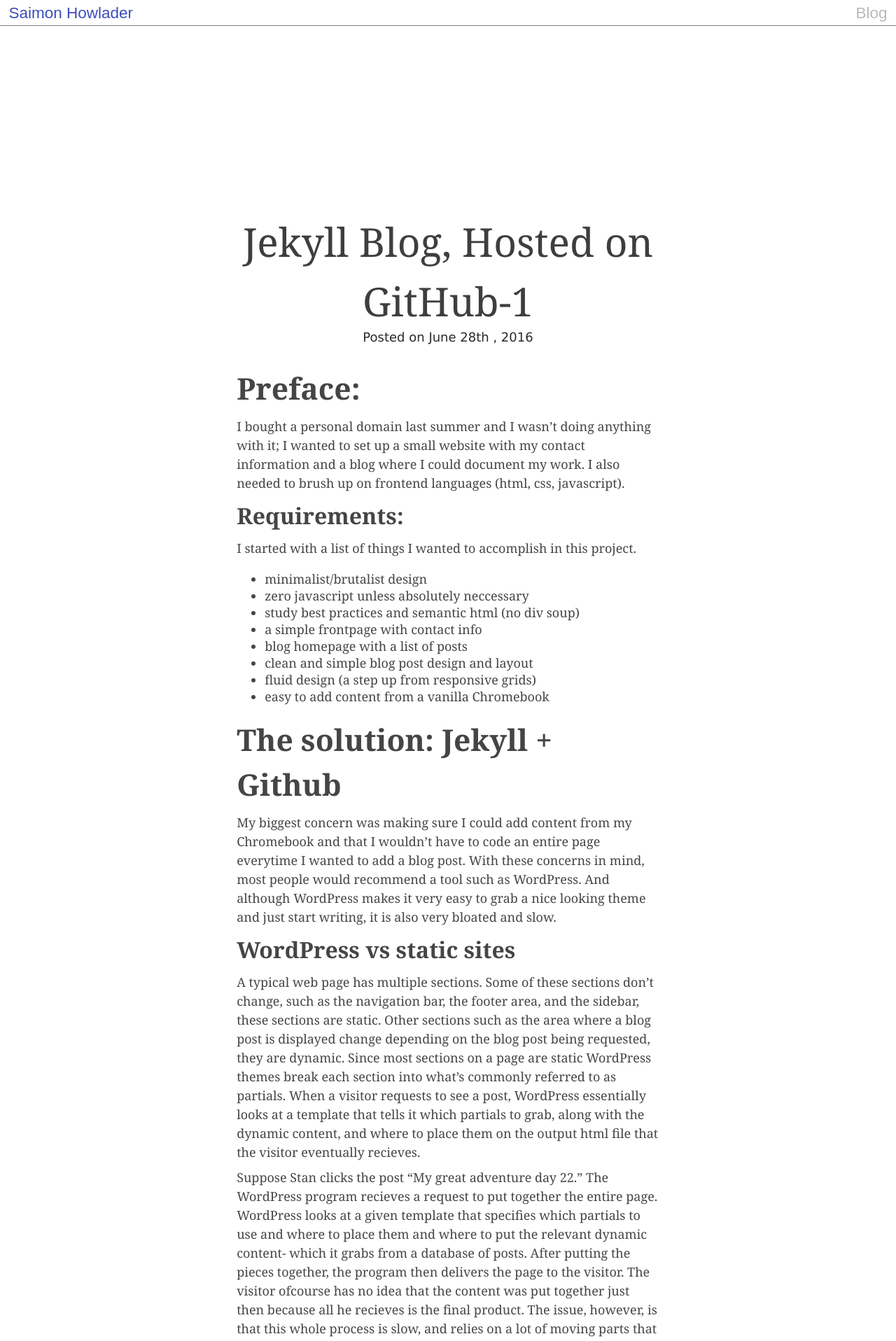
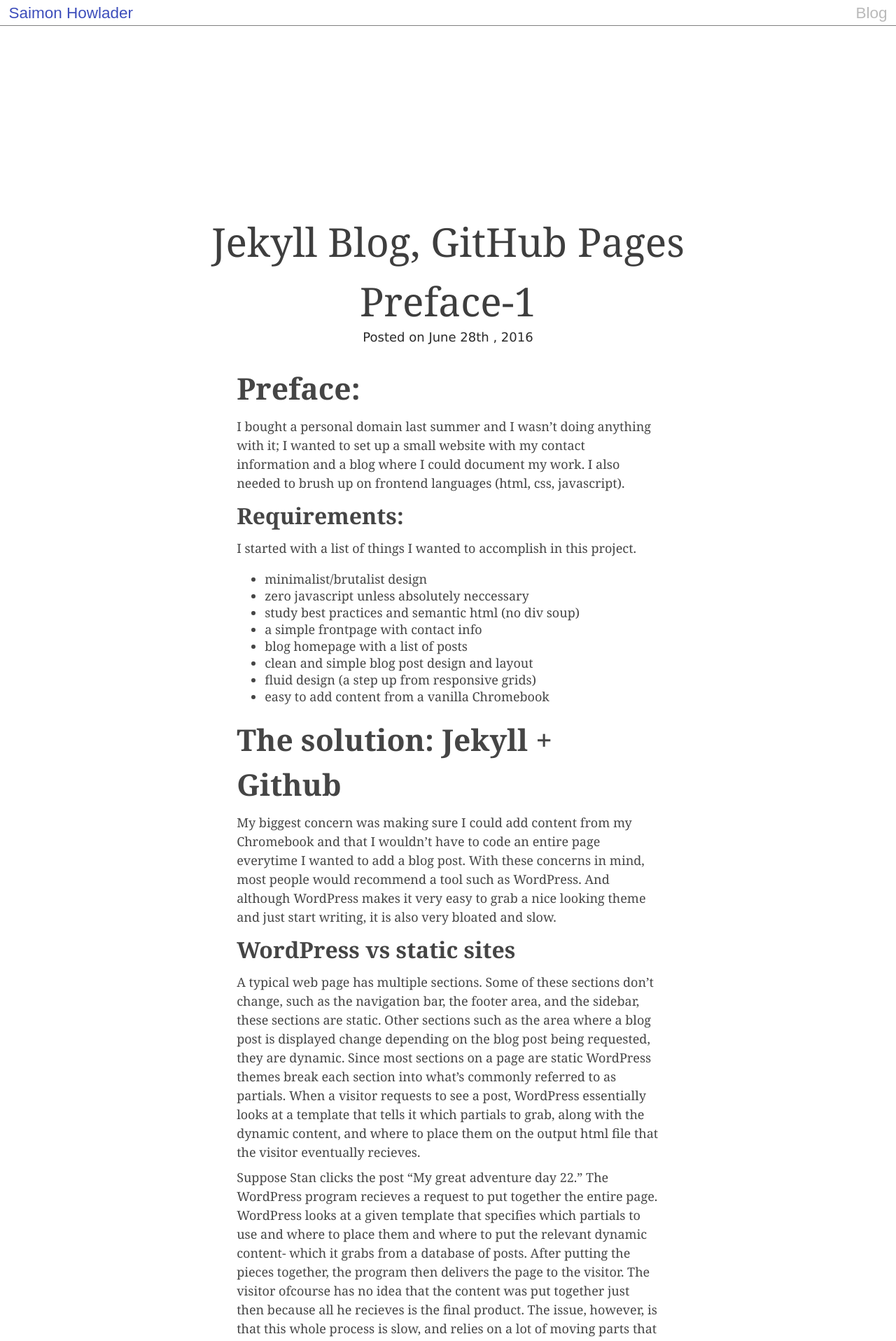
Before and after one commit to saimonhowlader/saimonhowlader.github.io, a Jekyll site: the page built from _posts/2016-06-28-launching-a-personal-website-part-1.md, in a window 1280 px wide. Shown: the top 1916 px of the page at 70% size. Built offline with Jekyll 4.4.1, drawn with Linux system fonts in a browser that asks for light colours.

Commit message:
Updated 2016-06-28-launching-a-personal-website-part-1.md

```diff
--- a/_posts/2016-06-28-launching-a-personal-website-part-1.md
+++ b/_posts/2016-06-28-launching-a-personal-website-part-1.md
@@ -1,7 +1,7 @@
 ---
 published: true
 layout: post
-title: 'Jekyll Blog, Hosted on GitHub-1'
+title: 'Jekyll Blog, GitHub Pages Preface-1'
 excerpt: >-
   I wanted to set up a small website with my contact information and a blog
   where I could document my work. I also needed to brush up on frontend
```
